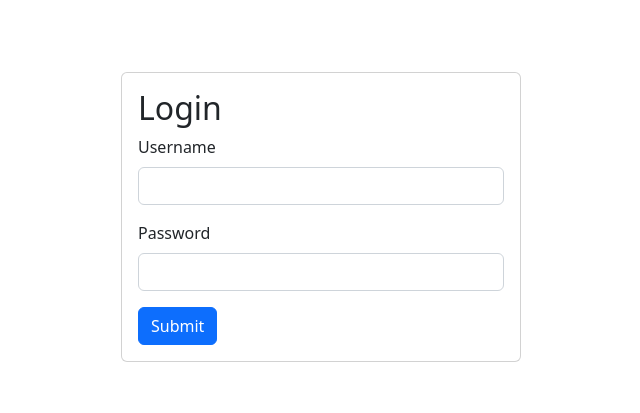
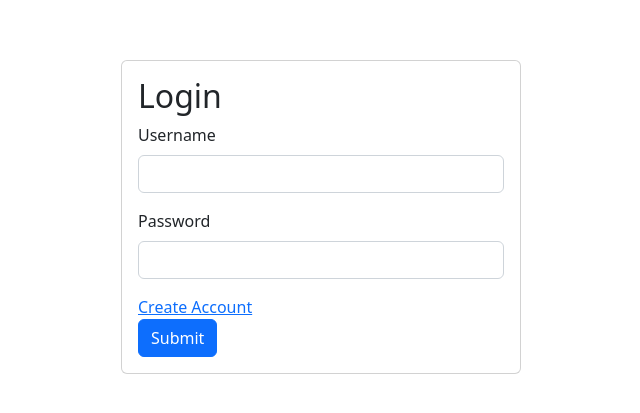
Before and after one commit to BitongJam/smart_parking_app, a React (Vite) app in the folder frontend/smart_parking_system/: page /login in a window 1280 px wide. Shown: the part 183-596 px from the top of the page, without its empty margins (319-959 px from the left). Built offline with nearby package versions, Linux system fonts and the light colour scheme.

Commit message:
[ADD] add hyperlink Create Account for User Registration

```diff
--- a/frontend/smart_parking_system/src/components/Login.tsx
+++ b/frontend/smart_parking_system/src/components/Login.tsx
@@ -97,6 +97,7 @@ function Login() {
                   onChange={(e) => setPassword(e.target.value)}
                 />
               </div>
+              <div className=""><a href="/register-user" >Create Account</a></div>
 
               <button
                 type="submit"
```
